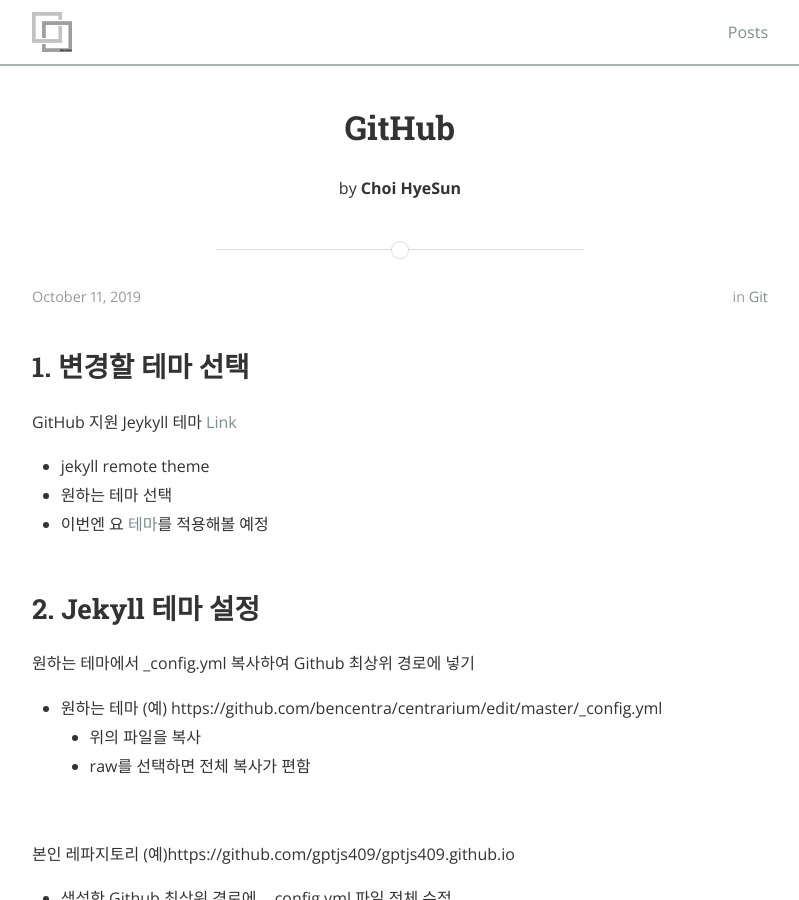
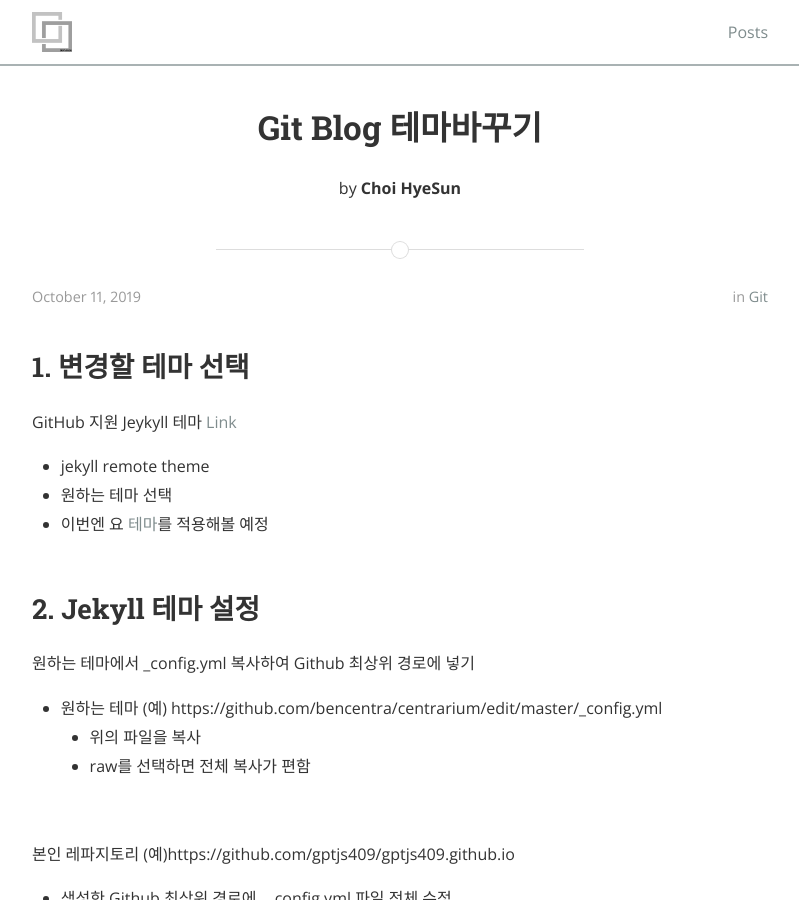
Before and after one commit to gptjs409/gptjs409.github.io, a Jekyll site: the page built from _posts/git/2019-10-11-theme-change.md, in a window 1280 px wide and 900 px high. Shown: the whole window, without its empty margins (240-1039 px from the left). Built offline with Jekyll 4.4.1, drawn with Linux system fonts in a browser that asks for light colours; nearby versions of some CDN libraries.

Commit message:
#1 타이틀변경

```diff
--- a/_posts/git/2019-10-11-theme-change.md
+++ b/_posts/git/2019-10-11-theme-change.md
@@ -1,6 +1,6 @@
 ---
 layout: post
-title:  "GitHub "
+title:  "Git Blog 테마바꾸기"
 date:   2019-10-11 23:41:23
 author: Choi HyeSun
 categories: git
```
